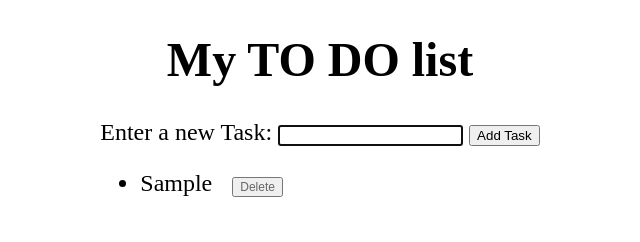
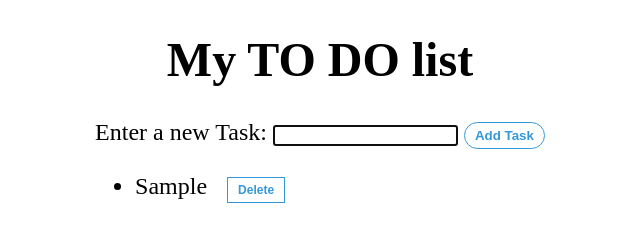
Before and after one commit to Mosesjespar/Simple-Projects, a plain HTML site: page To Do list.html in a window 1280 px wide. Both pictures are taken after typing "Sample" into the empty fields and a click on the button "Add Task". Shown: the whole page, without its empty margins (320-960 px from the left). Drawn offline with Linux system fonts and the light colour scheme.

Commit message:
Update To Do list.html

```diff
--- a/To Do list.html
+++ b/To Do list.html
@@ -22,12 +22,35 @@
                 margin-left: 20px;
                 color: #666;
                 text-align: center;
+                cursor: pointer;
+                overflow: hidden;
+                position: relative;
+                background: none;
+                padding: 5px 10px;
+                transition: 0.5s;
+                border: 1px solid #3498db;
+                color: #3498db;
+                font-weight: bold;
 
 
             }
 
-            button {
+            #sendbtn {
                 cursor: pointer;
+                overflow: hidden;
+                position: relative;
+                background: none;
+                padding: 5px 10px;
+                transition: 0.3s;
+                border: 1px solid #3498db;
+                color: #3498db;
+                font-weight: bold;
+                border-radius:25px;
+            }
+
+            #sendbtn:hover {
+                color: #fff;
+                border-radius: 0px;
             }
 
             #container {
@@ -38,6 +61,27 @@
 
             h1 {
                 text-align: center;
+            }
+
+            #sendbtn::after {
+                content: '';
+                position: absolute;
+                left: 0;
+                top: 0;
+                background-color: #3498db;
+                width: 100%;
+                height: 0%;
+                transition: 0.3s;
+                z-index: -1;
+                border-radius: 0 0 50% 50%;
+
+            }
+
+            #sendbtn:hover:after {
+                top: 0;
+                height: 180%;
+
+
             }
         </style>
     </head>
```
